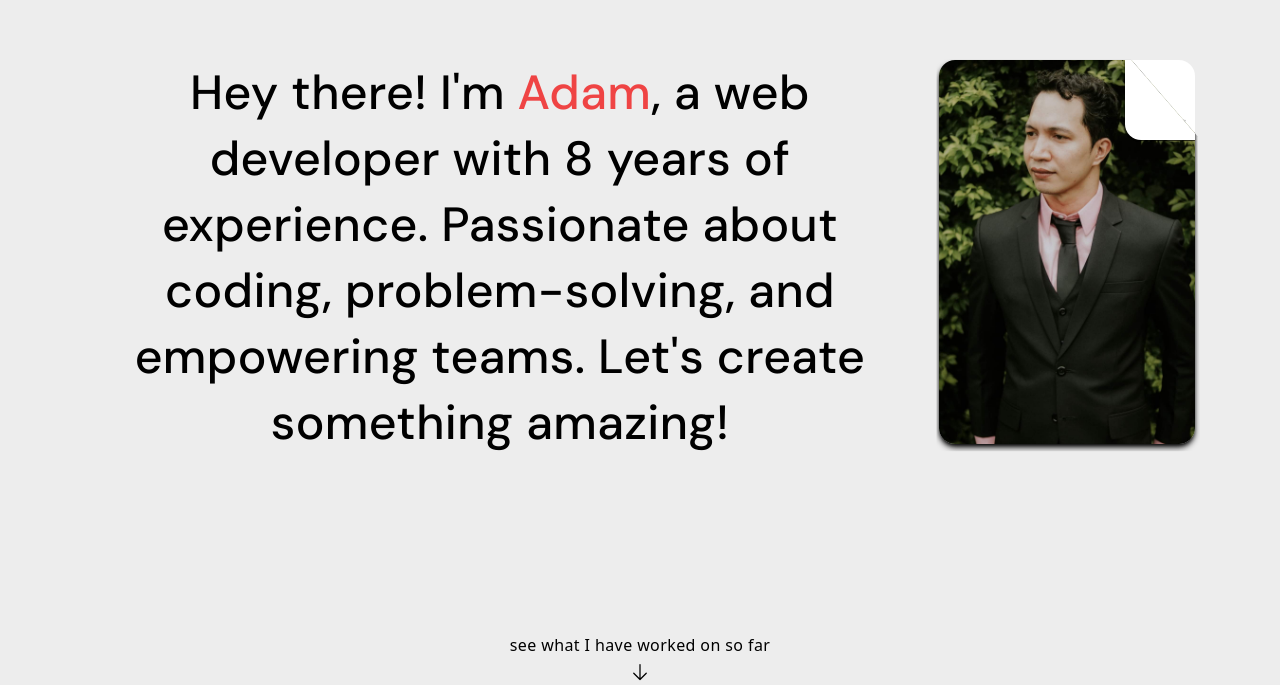
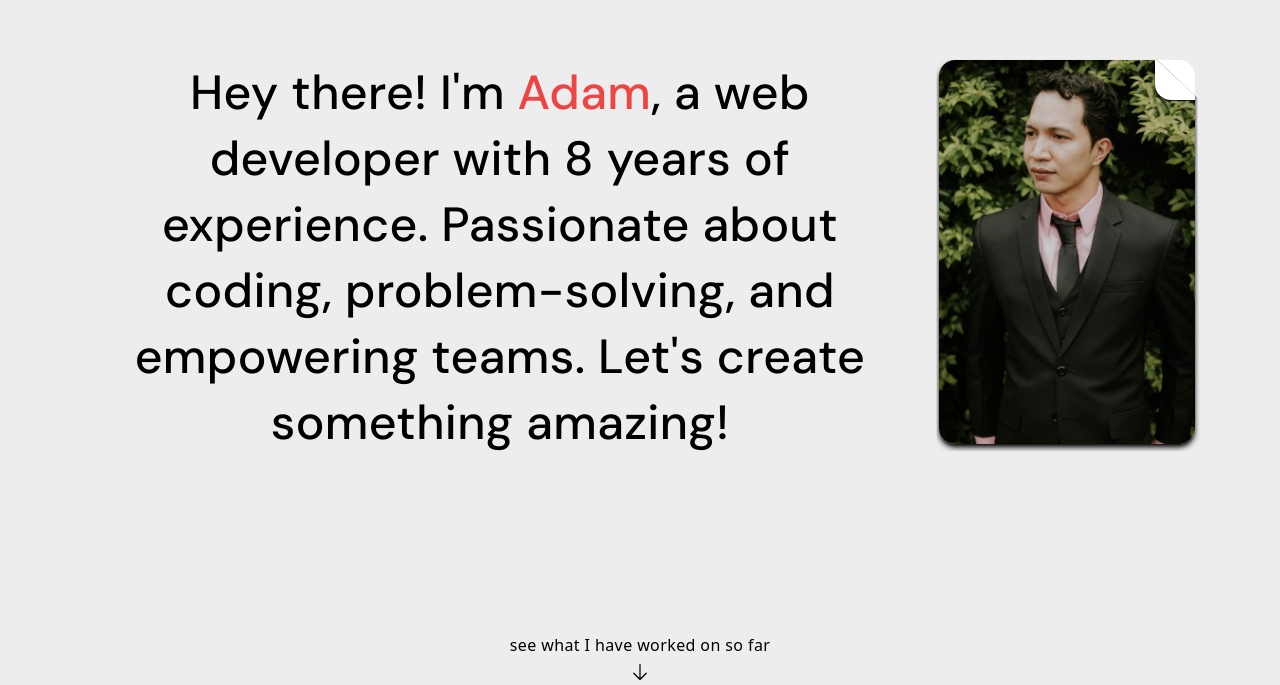
Before and after one commit to eydamson-dev/adamson.vispo.github.io, an Astro site: page / in a window 1280 px wide. Shown: the part 118-803 px from the top of the page. Built offline with nearby package versions, Linux system fonts and the light colour scheme; Astro itself is replaced by a stand-in of ours.

Commit message:
Make cv fold smaller

```diff
--- a/src/pages/_components/Greetings.module.scss
+++ b/src/pages/_components/Greetings.module.scss
@@ -7,7 +7,7 @@
   .cvReveal {
     display: block;
     transition: .5s ease-out;
-    clip-path: polygon(-1% 0%, 75% 0%, 101% 20%, 102% 102%, -1% 102%);
+    clip-path: polygon(-1% 0%, 85% 0%, 101% 10%, 102% 102%, -1% 102%);
     position: absolute;
     top: 0;
 
@@ -18,8 +18,8 @@
       content: "";
       background: white;
       right: 0;
-      width: 70px;
-      height: 80px;
+      width: 40px;
+      height: 40px;
       -webkit-box-shadow: 0 1px 1px rgba(0, 0, 0, 0.8), -1px 1px 1px rgba(0, 0, 0, 0.2);
       -moz-box-shadow: 0 1px 1px rgba(0, 0, 0, 0.8), -1px 1px 1px rgba(0, 0, 0, 0.2);
       box-shadow: 0 1px 1px rgba(0, 0, 0, 0.7), -1px 1px 1px rgba(0, 0, 0, 0.2);
```
